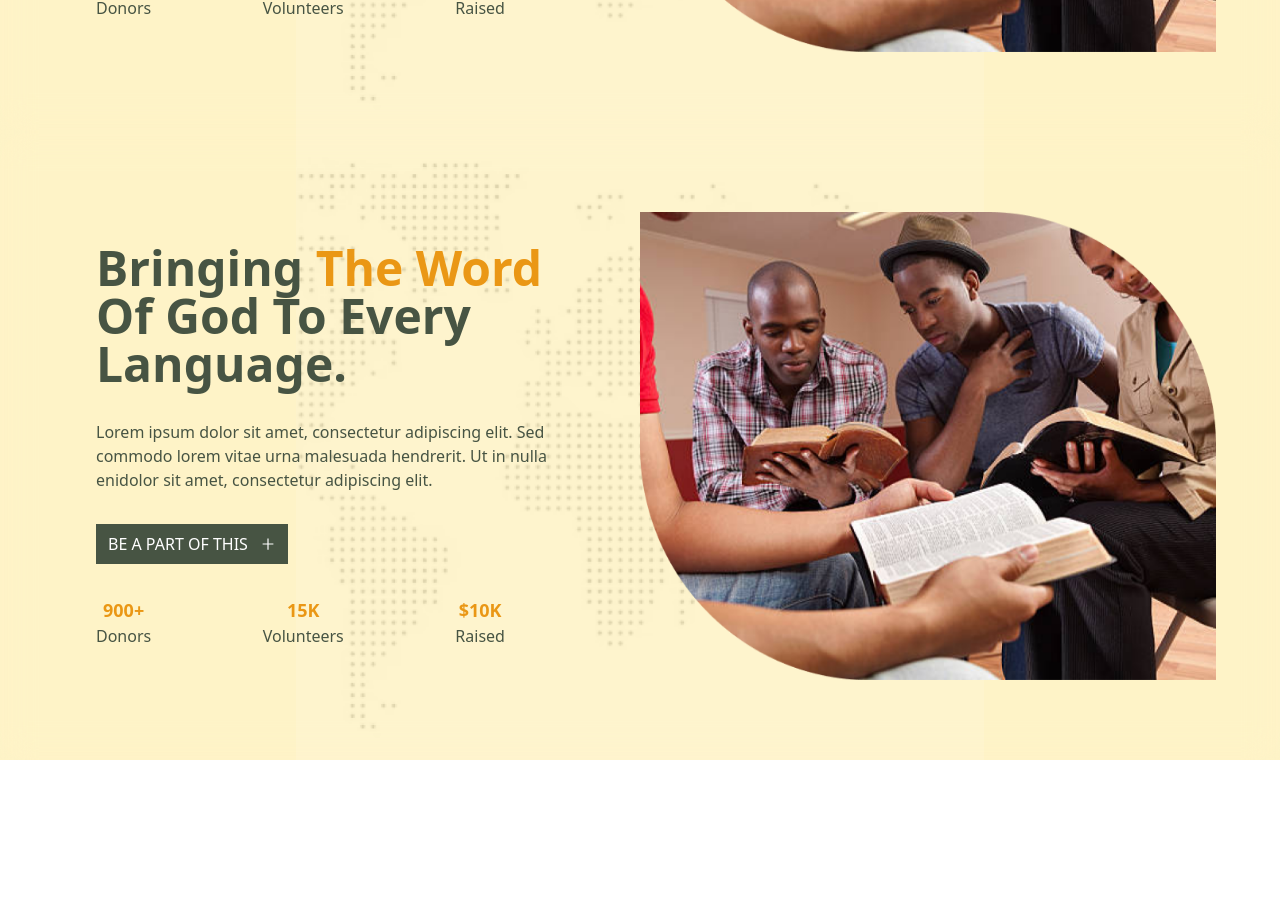
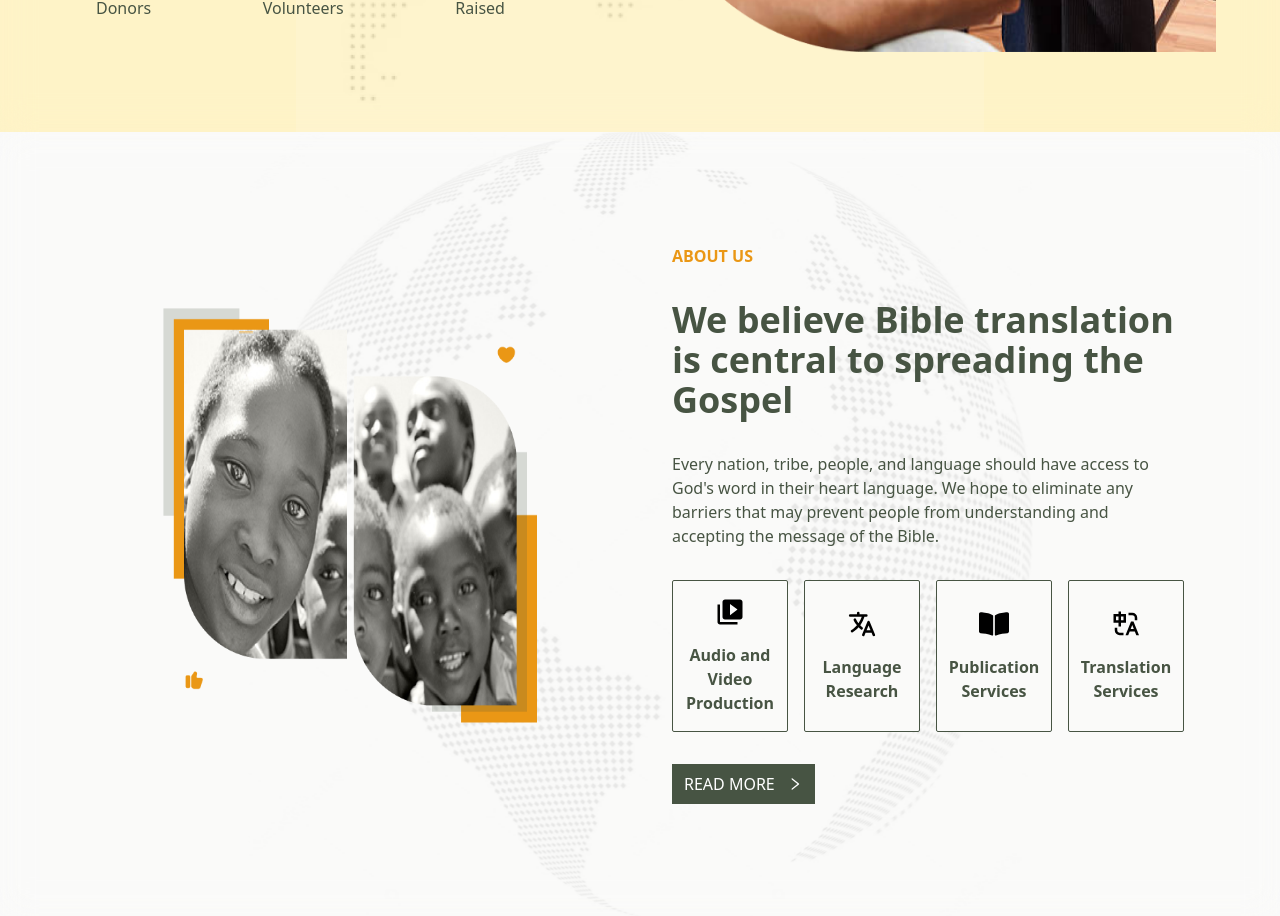
Before and after one commit to Bitrus-Dzakwa/NBTI-Project, a React (Vite) app: page / in a window 1280 px wide. Shown: the part 560-1476 px from the top of the page. Before the commit the page ends 1320 px from the top, so only its background shows below. Built offline with nearby package versions, Linux system fonts and the light colour scheme; the HTML template or start-up script is replaced by a standard one; a web font is replaced by a local one.

Commit message:
about complete

```diff
--- /dev/null
+++ b/src/components/AboutSection.jsx
@@ -0,0 +1,74 @@
+import { Link } from "react-router-dom";
+import Button from "./Button";
+import { AiOutlineRight } from "react-icons/ai";
+import { MdVideoLibrary } from "react-icons/md";
+import { FaBookOpen } from "react-icons/fa";
+import { RiTranslate } from "react-icons/ri";
+import { IoLanguage } from "react-icons/io5";
+
+import bgImg from "../assets/image22.png";
+import bannerImage from "../assets/frame19.png";
+
+function Banner() {
+  return (
+    <section className="w-full bg-stone-50 md:grid flex flex-col md:grid-cols-2 relative md:py-20 md:px-16">
+      <img
+        src={bgImg}
+        alt="backImage"
+        className="w-full h-full bg-left bg-no-repeat bg-contain object-contain absolute left-0 top-0 z-1 backdrop-blur-lg"
+      />
+      <div className=" z-10 p-10 md:p-24">
+        <img
+          src={bannerImage}
+          alt="bannerImage"
+          className="w-full h-full object-fill bg-contain"
+        />
+      </div>
+      <div className="p-8 order-last md:order-1 z-10 ">
+        <h3 className="text-yellowy-900 uppercase font-semibold">about us</h3>
+        <h1 className="text-greengray-900 text-3xl md:text-4xl font-semibold mt-4 md:mt-8">
+          We believe Bible translation is central to spreading the Gospel
+        </h1>
+        <p className="text-sm md:text-base text-greengray-900 mt-6 md:mt-8 ">
+          Every nation, tribe, people, and language should have access to God
+          {"'"}s word in their heart language. We hope to eliminate any barriers
+          that may prevent people from understanding and accepting the message
+          of the Bible.
+        </p>
+        <div className="md:grid gap-4 grid-cols-4 mt-6 md:w-full md:mt-8">
+          <div className="flex flex-col justify-center items-center gap-4 p-4 border text-center border-greengray-900 rounded-sm bg-stone-50 mb-5 md:mb-0 hover:scale-95">
+            <MdVideoLibrary size={30} />
+            <p className="font-medium md:font-semibold text-greengray-900">
+              Audio and Video Production
+            </p>
+          </div>
+          <div className="flex flex-col justify-center items-center gap-4 p-4 border text-center border-greengray-900 rounded-sm bg-stone-50 mb-5 md:mb-0 hover:scale-95">
+            <IoLanguage size={30} />
+            <p className="font-medium md:font-semibold text-greengray-900">
+              Language Research
+            </p>
+          </div>
+          <div className="flex flex-col justify-center items-center gap-4 p-4 border text-center border-greengray-900 rounded-sm bg-stone-50 mb-5 md:mb-0 hover:scale-95">
+            <FaBookOpen size={30} />
+            <p className="font-medium md:font-semibold text-greengray-900">
+              Publication Services
+            </p>
+          </div>
+          <div className="flex flex-col justify-center items-center gap-4 p-4 border text-center border-greengray-900 rounded-sm bg-stone-50 mb-5 md:mb-0 hover:scale-95">
+            <RiTranslate size={30} />
+            <p className="font-medium md:font-semibold text-greengray-900">
+              Translation Services
+            </p>
+          </div>
+        </div>
+        <div className="mt-6 md:mt-8 w-fit">
+          <Link to="/about">
+            <Button title="READ MORE" isBg={true} icon={<AiOutlineRight />} />
+          </Link>
+        </div>
+      </div>
+    </section>
+  );
+}
+
+export default Banner;
--- a/src/components/index.js
+++ b/src/components/index.js
@@ -4,3 +4,4 @@ export { default as NavLinks } from "./NavLinks";
 export { default as MobileNav } from "./MobileNav";
 export { default as Banner } from "./Banner";
 export { default as BgSection } from "./BgSection";
+export { default as AboutSection } from "./AboutSection";
--- a/src/pages/Home.jsx
+++ b/src/pages/Home.jsx
@@ -1,10 +1,10 @@
-import { Banner } from "../components";
+import { AboutSection, Banner } from "../components";
 
 function Home() {
   return (
     <div>
       <Banner />
-      <Banner />
+      <AboutSection />
     </div>
   );
 }
```
Also changed, not shown: src/assets/frame19.png (added), src/assets/image22.png (added).
